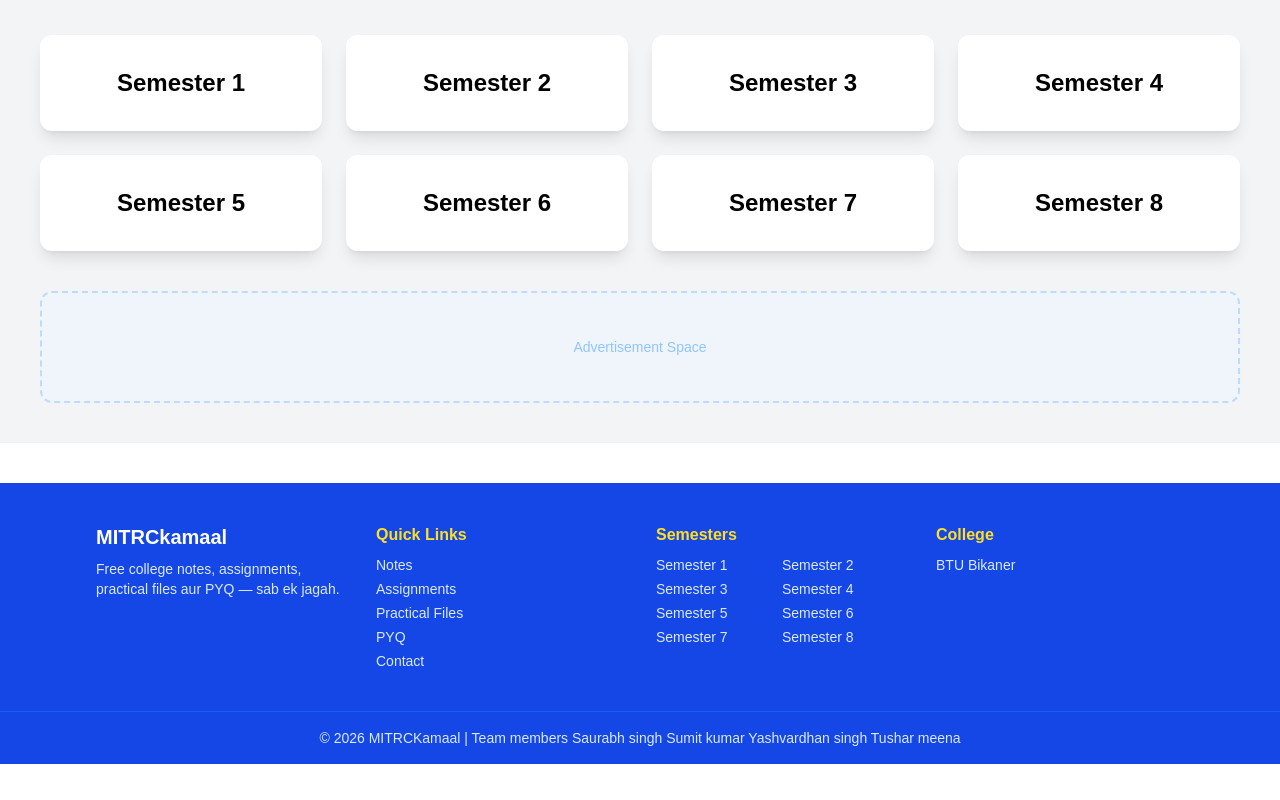
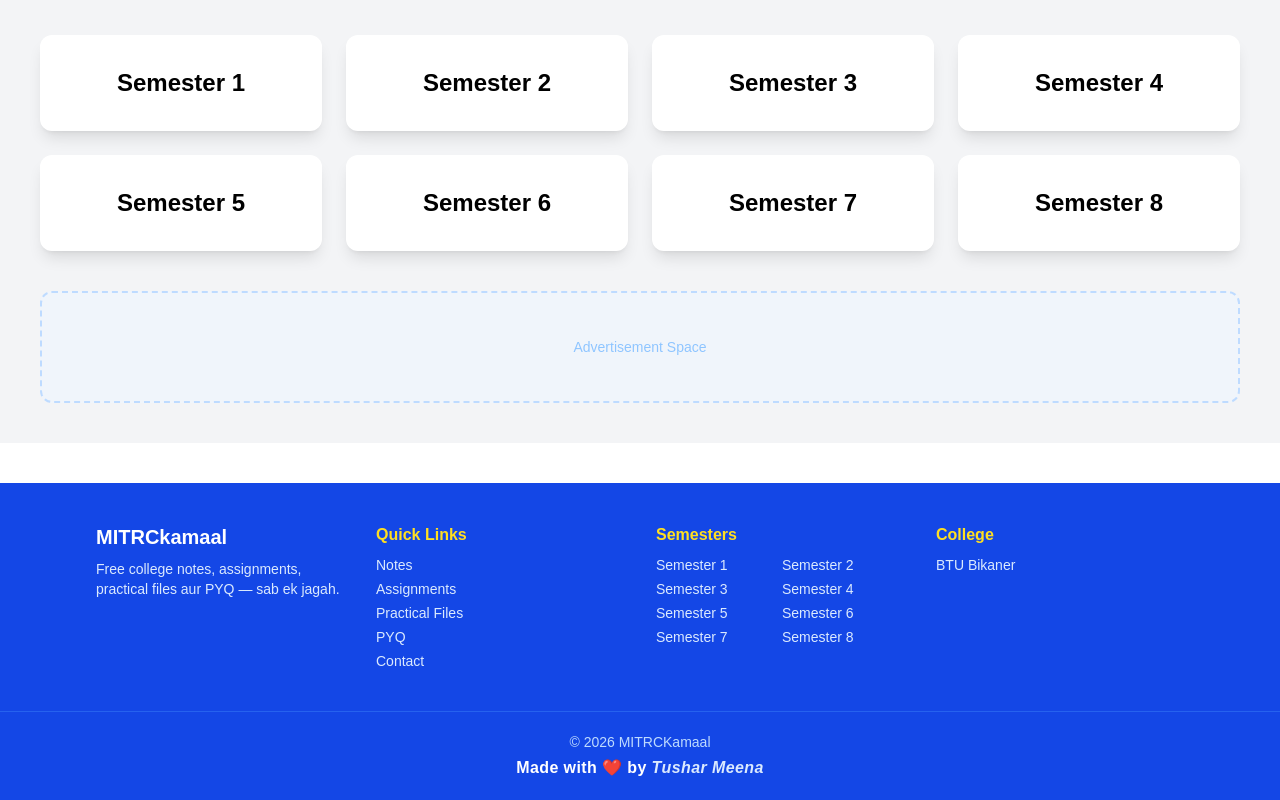
Before and after one commit to tusharmeena106/Mitrckamaal, a Next.js app: page / in a window 1280 px wide. Shown: the part 1345-2145 px from the top of the page. Before the commit the page ends 2109 px from the top, so only its background shows below. Built offline with nearby package versions, Linux system fonts and the light colour scheme.

Commit message:
Update website

```diff
--- a/components/Footer.tsx
+++ b/components/Footer.tsx
@@ -60,11 +60,18 @@ export default function Footer() {
         </div>
       </div>
 
-      <div className="border-t border-blue-600 py-4 text-center text-sm text-blue-100">
-        © 2026 MITRCKamaal | Team members
-                           Saurabh singh       Sumit kumar
-                           Yashvardhan singh   Tushar meena
-      </div>
+      <div className="border-t border-blue-400/30 py-5 text-center">
+  <p className="text-sm text-blue-200">
+    © 2026 MITRCKamaal
+  </p>
+
+  <p className="mt-1 text-base font-semibold tracking-wide text-white">
+    Made with ❤️ by{" "}
+    <span className="italic text-blue-100">
+      Tushar Meena
+    </span>
+  </p>
+</div>
     </footer>
   );
 }
```
